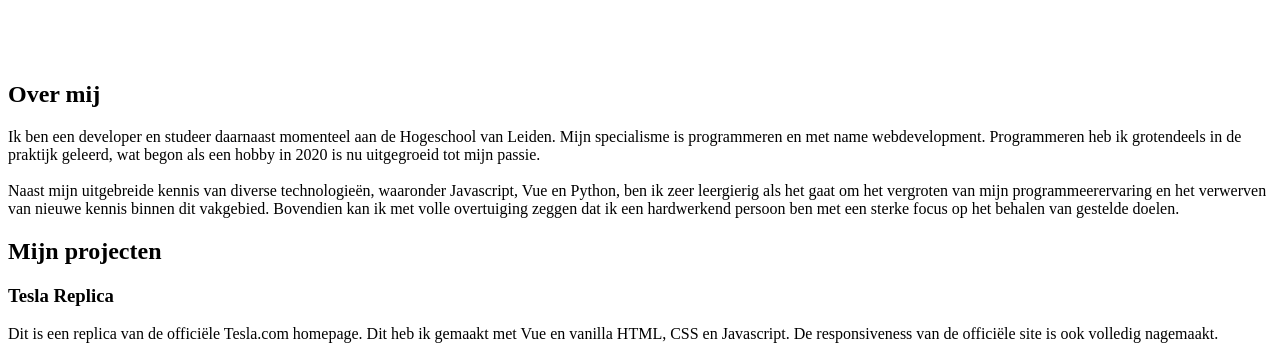
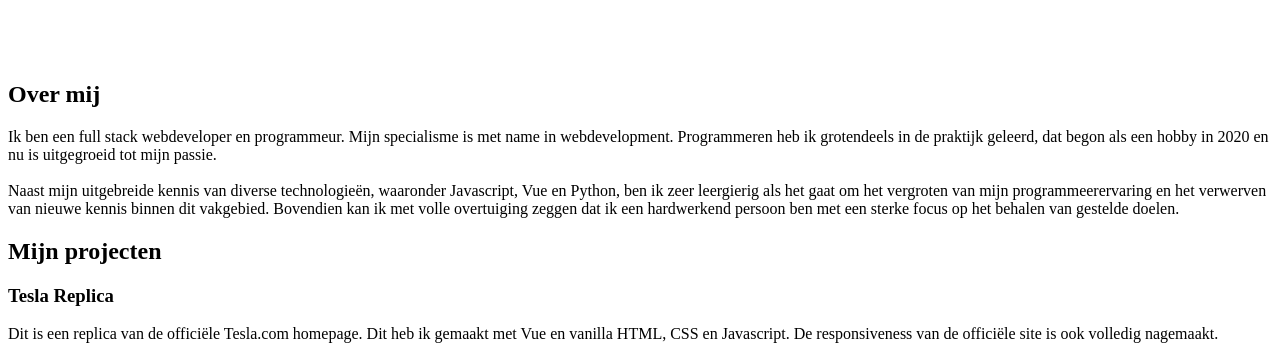
Before and after one commit to Niozk/portfolio, a website with bundled scripts: page index.html in a window 1280 px wide. Shown: the part 860-1215 px from the top of the page. Built offline with nearby package versions, Linux system fonts and the light colour scheme.

Commit message:
Text edit

```diff
--- a/index.html
+++ b/index.html
@@ -24,9 +24,9 @@
         <div class="about-me-container">
             <h2>Over mij</h2>
             <p>
-                Ik ben een developer en studeer daarnaast momenteel aan de Hogeschool van Leiden. Mijn specialisme is programmeren
-                en met name webdevelopment. Programmeren heb ik grotendeels in de praktijk geleerd, wat begon als een hobby in 2020
-                is nu uitgegroeid tot mijn passie.
+                Ik ben een full stack webdeveloper en programmeur. Mijn specialisme is met name in webdevelopment.
+                Programmeren heb ik grotendeels in de praktijk geleerd, dat begon als een hobby in 2020 en
+                nu is uitgegroeid tot mijn passie.
                 <br><br>
                 Naast mijn uitgebreide kennis van diverse technologieën, waaronder Javascript, Vue en Python,
                 ben ik zeer leergierig als het gaat om het vergroten van mijn programmeerervaring en
```
